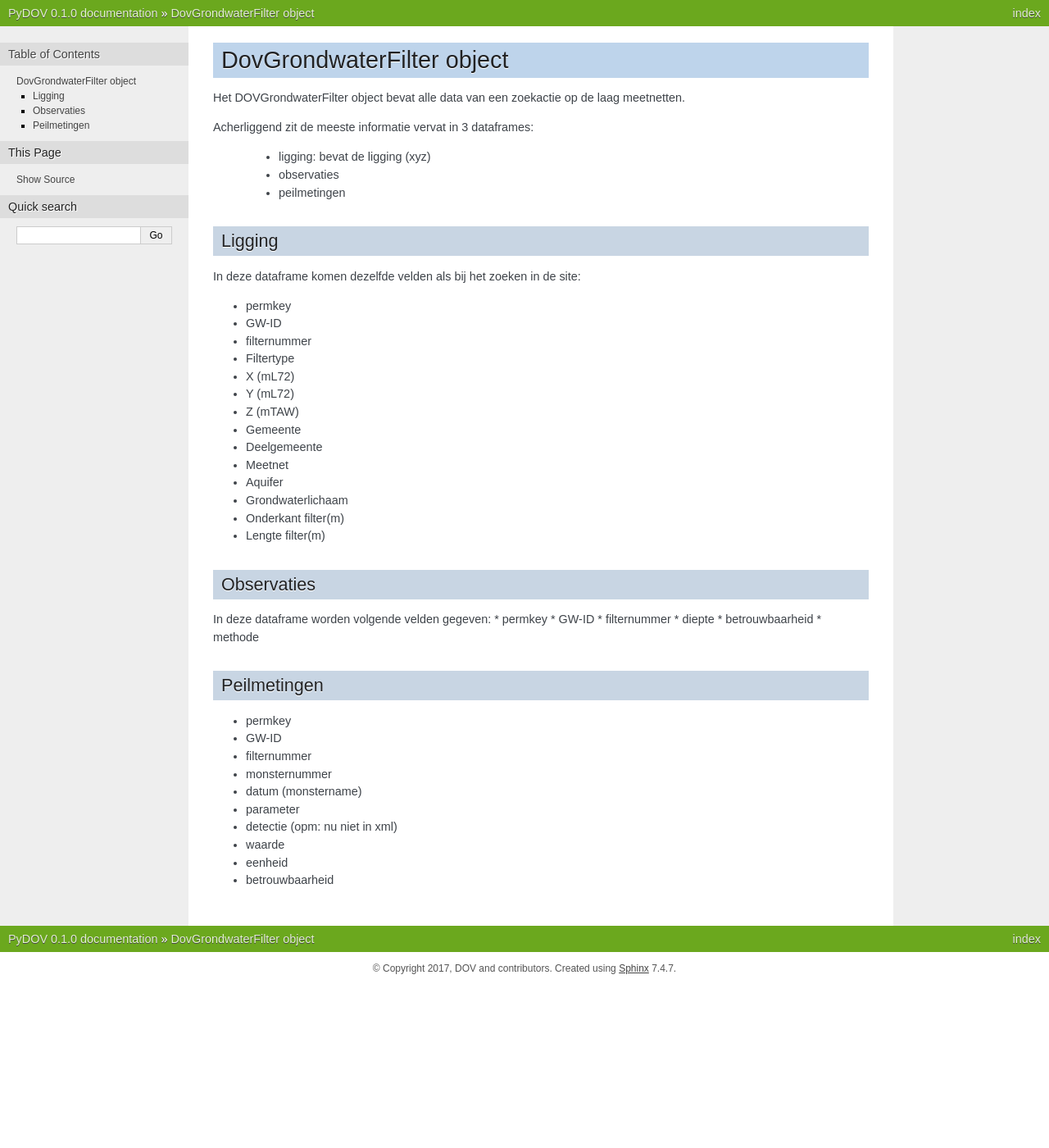
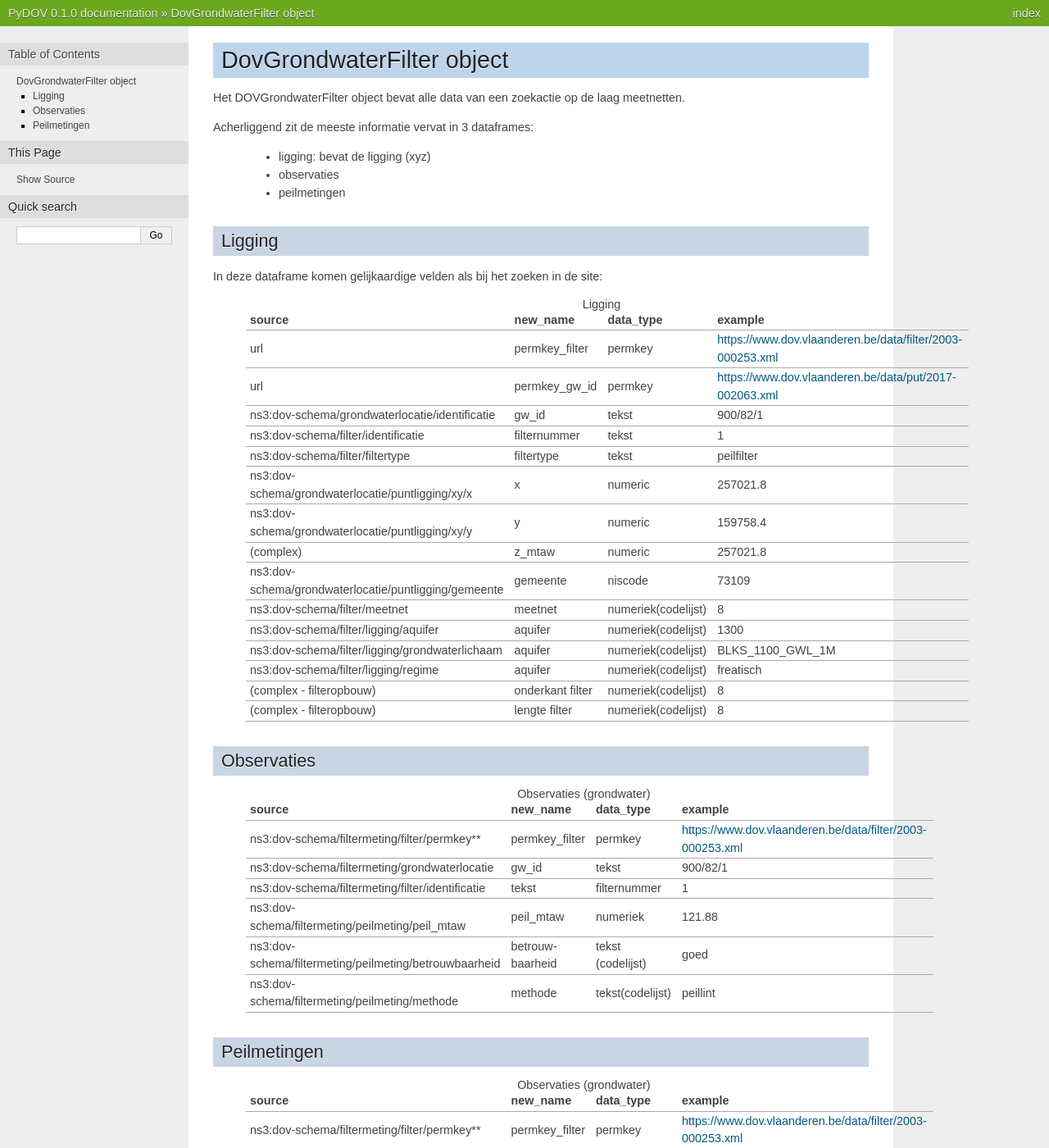
Before and after one commit to DOV-Vlaanderen/pydov, a Sphinx documentation site: the page built from docs/dovfilter.rst, in a window 1280 px wide and 1400 px high. Shown: the whole window at 82% size. Built offline with Sphinx 7.4.7, drawn with Linux system fonts in a browser that asks for light colours; some of the changed text lies outside the part shown.

Commit message:
Use tables for describing the feature types

```diff
--- a/docs/dovfilter.rst
+++ b/docs/dovfilter.rst
@@ -12,43 +12,54 @@ Acherliggend zit de meeste informatie vervat in 3 dataframes:
 
 Ligging
 ~~~~~~~
-In deze dataframe komen dezelfde velden als bij het zoeken in de site:
+In deze dataframe komen gelijkaardige velden als bij het zoeken in de site:
 
-* permkey
-* GW-ID
-* filternummer
-* Filtertype
-* X (mL72)
-* Y (mL72)
-* Z (mTAW)
-* Gemeente
-* Deelgemeente
-* Meetnet
-* Aquifer
-* Grondwaterlichaam
-* Onderkant filter(m)
-* Lengte filter(m)
+  .. csv-table:: Ligging
+    :header-rows: 1
+
+    source,new_name,data_type,example
+    url,permkey_filter,permkey, https://www.dov.vlaanderen.be/data/filter/2003-000253.xml
+    url,permkey_gw_id,permkey, https://www.dov.vlaanderen.be/data/put/2017-002063.xml
+    ns3:dov-schema/grondwaterlocatie/identificatie, gw_id, tekst, 900/82/1
+    ns3:dov-schema/filter/identificatie, filternummer, tekst, 1
+    ns3:dov-schema/filter/filtertype, filtertype, tekst, peilfilter
+    ns3:dov-schema/grondwaterlocatie/puntligging/xy/x, x, numeric, 257021.8
+    ns3:dov-schema/grondwaterlocatie/puntligging/xy/y, y, numeric, 159758.4
+    (complex), z_mtaw, numeric, 257021.8
+    ns3:dov-schema/grondwaterlocatie/puntligging/gemeente, gemeente, niscode, 73109
+    ns3:dov-schema/filter/meetnet, meetnet, numeriek(codelijst), 8
+    ns3:dov-schema/filter/ligging/aquifer, aquifer, numeriek(codelijst), 1300
+    ns3:dov-schema/filter/ligging/grondwaterlichaam, aquifer, numeriek(codelijst), BLKS_1100_GWL_1M
+    ns3:dov-schema/filter/ligging/regime, aquifer, numeriek(codelijst), freatisch
+    (complex - filteropbouw), onderkant filter, numeriek(codelijst), 8
+    (complex - filteropbouw), lengte filter, numeriek(codelijst), 8
+
 
 Observaties
 ~~~~~~~~~~~
 
-In deze dataframe worden volgende velden gegeven:
-* permkey
-* GW-ID
-* filternummer
-* diepte
-* betrouwbaarheid
-* methode
+  .. csv-table:: Observaties (grondwater)
+    :header-rows: 1
+
+    source,new_name,data_type,example
+    ns3:dov-schema/filtermeting/filter/permkey**, permkey_filter, permkey, https://www.dov.vlaanderen.be/data/filter/2003-000253.xml
+    ns3:dov-schema/filtermeting/grondwaterlocatie, gw_id, tekst, 900/82/1
+    ns3:dov-schema/filtermeting/filter/identificatie, tekst, filternummer, 1
+    ns3:dov-schema/filtermeting/peilmeting/peil_mtaw, peil_mtaw, numeriek, 121.88
+    ns3:dov-schema/filtermeting/peilmeting/betrouwbaarheid, betrouwbaarheid, tekst (codelijst), goed
+    ns3:dov-schema/filtermeting/peilmeting/methode, methode, tekst(codelijst), peillint
+
 
 Peilmetingen
 ~~~~~~~~~~~~
-* permkey
-* GW-ID
-* filternummer
-* monsternummer
-* datum (monstername)
-* parameter
-* detectie (opm: nu niet in xml)
-* waarde
-* eenheid
-* betrouwbaarheid
+
+  .. csv-table:: Observaties (grondwater)
+    :header-rows: 1
+
+    source,new_name,data_type,example
+    ns3:dov-schema/filtermeting/filter/permkey**, permkey_filter, permkey, https://www.dov.vlaanderen.be/data/filter/2003-000253.xml
+    ns3:dov-schema/filtermeting/grondwaterlocatie, gw_id, tekst, 900/82/1
+    ns3:dov-schema/filtermeting/filter/identificatie, tekst, filternummer, 1
+    ns3:dov-schema/filtermeting/peilmeting/peil_mtaw, peil_mtaw, numeriek, 121.88
+    ns3:dov-schema/filtermeting/peilmeting/betrouwbaarheid, betrouwbaarheid, tekst (codelijst), goed
+    ns3:dov-schema/filtermeting/peilmeting/methode, methode, tekst(codelijst), peillint
```
